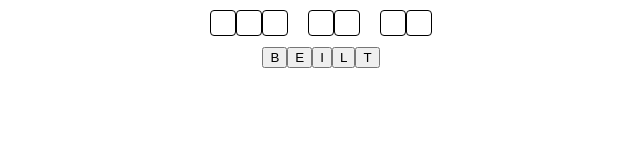
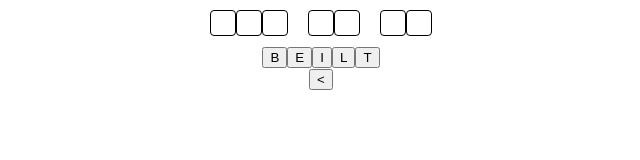
Before and after one commit to clrko/wild-thunder, a React (Create React App) app: page / in a window 1280 px wide. Shown: the top 160 px of the page, without its empty margins (319-959 px from the left). Built offline with nearby package versions, Linux system fonts and the light colour scheme.

Commit message:
adding a correction button to remove one letter at a time in case of misclick

```diff
--- a/src/components/GameSessionInterface.js
+++ b/src/components/GameSessionInterface.js
@@ -15,6 +15,10 @@ class GameSessionInterface extends React.Component {
     handleClick = event => {
         const letter = event.target.value
         this.setState({solution: this.state.solution + letter}, this.updateBoxes)
+    }
+
+    handleCorrection = () => {
+        this.setState({ solution: this.state.solution.slice(0,-1)}, this.updateBoxes)
     }
 
     updateBoxes = () => {
@@ -47,6 +51,7 @@ class GameSessionInterface extends React.Component {
                         )
                     }
                     </div>
+                    <input type="button" className="correctionButton" value="<" onClick={this.handleCorrection} />
                 </div>
             </div>
         )
```
